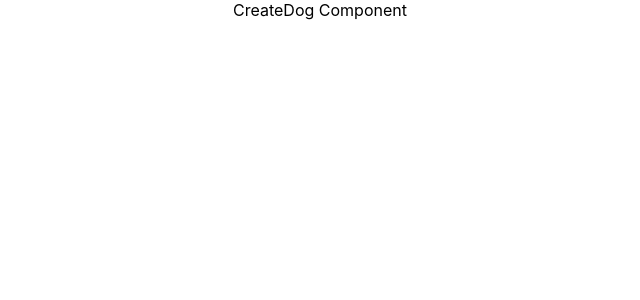
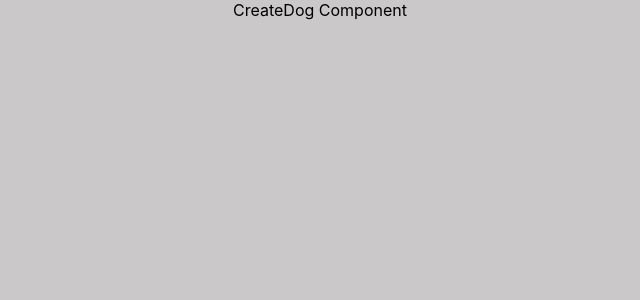
Before and after one commit to rodrigogerman16/DogsApp, a React (Create React App) app in the folder client/: page /create in a window 1280 px wide. Shown: the top 300 px of the page, without its empty margins (320-960 px from the left). Built offline with nearby package versions, Linux system fonts and the light colour scheme.

Commit message:
background css

```diff
--- a/client/src/Components/CreateDog/CreateDog.js
+++ b/client/src/Components/CreateDog/CreateDog.js
@@ -2,7 +2,7 @@
 
 const CreateDog = () =>{
     return(
-        <div>
+        <div className={style.CreateDogContainer}>
             CreateDog Component
         </div>
     )
--- a/client/src/Components/CreateDog/CreateDog.module.css
+++ b/client/src/Components/CreateDog/CreateDog.module.css
@@ -0,0 +1,4 @@
+.CreateDogContainer{
+    min-height: 100vh;
+    background: rgb(202, 200, 200);
+}
```
